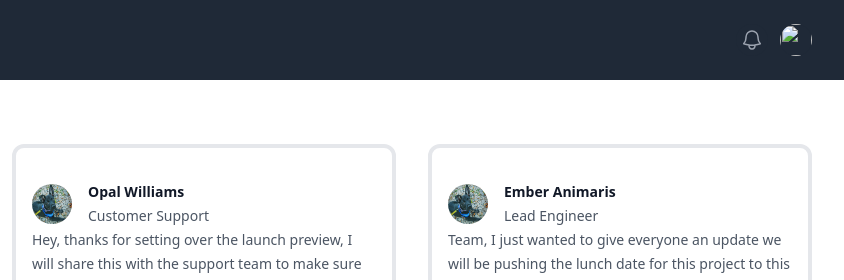
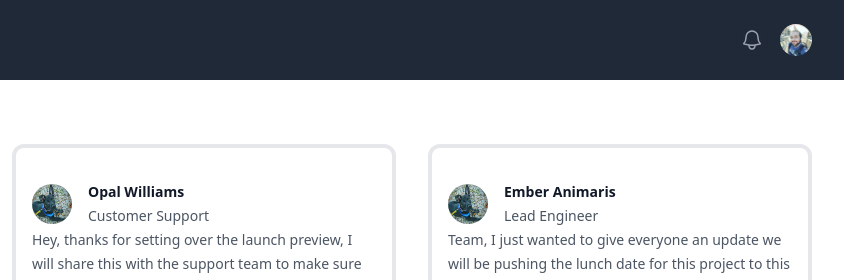
Before and after one commit to joseph-designs/css-frameworks-V3, a website: page public/index.html in a window 1280 px wide. Shown: the top 280 px of the page, 436-1280 px from the left. Drawn offline with Linux system fonts and the light colour scheme; files that its build step writes are made by us from their sources.

Commit message:
#pic update

```diff
--- a/public/index.html
+++ b/public/index.html
@@ -64,7 +64,7 @@
                 <button type="button" class="relative flex rounded-full bg-gray-800 text-sm focus:outline-none focus:ring-2 focus:ring-white focus:ring-offset-2 focus:ring-offset-gray-800" id="user-menu-button" aria-expanded="false" aria-haspopup="true">
                   <span class="absolute -inset-1.5"></span>
                   <span class="sr-only">Open user menu</span>
-                  <img class="h-8 w-8 rounded-full" src="Profile.jgp" alt="">
+                  <img class="h-8 w-8 rounded-full" src="Profile.jpg" alt="">
                 </button>
               </div>
             </div>
```
